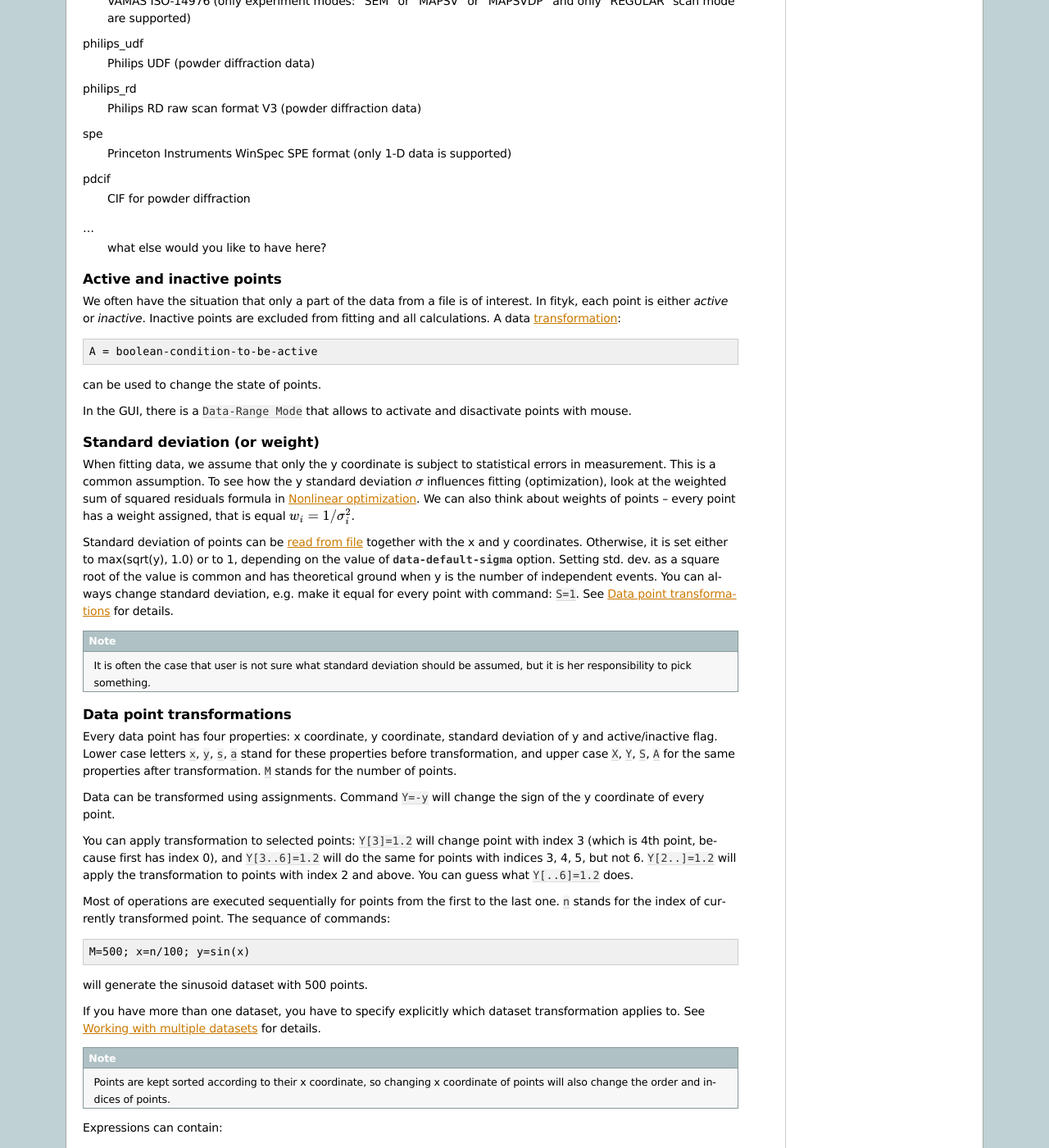
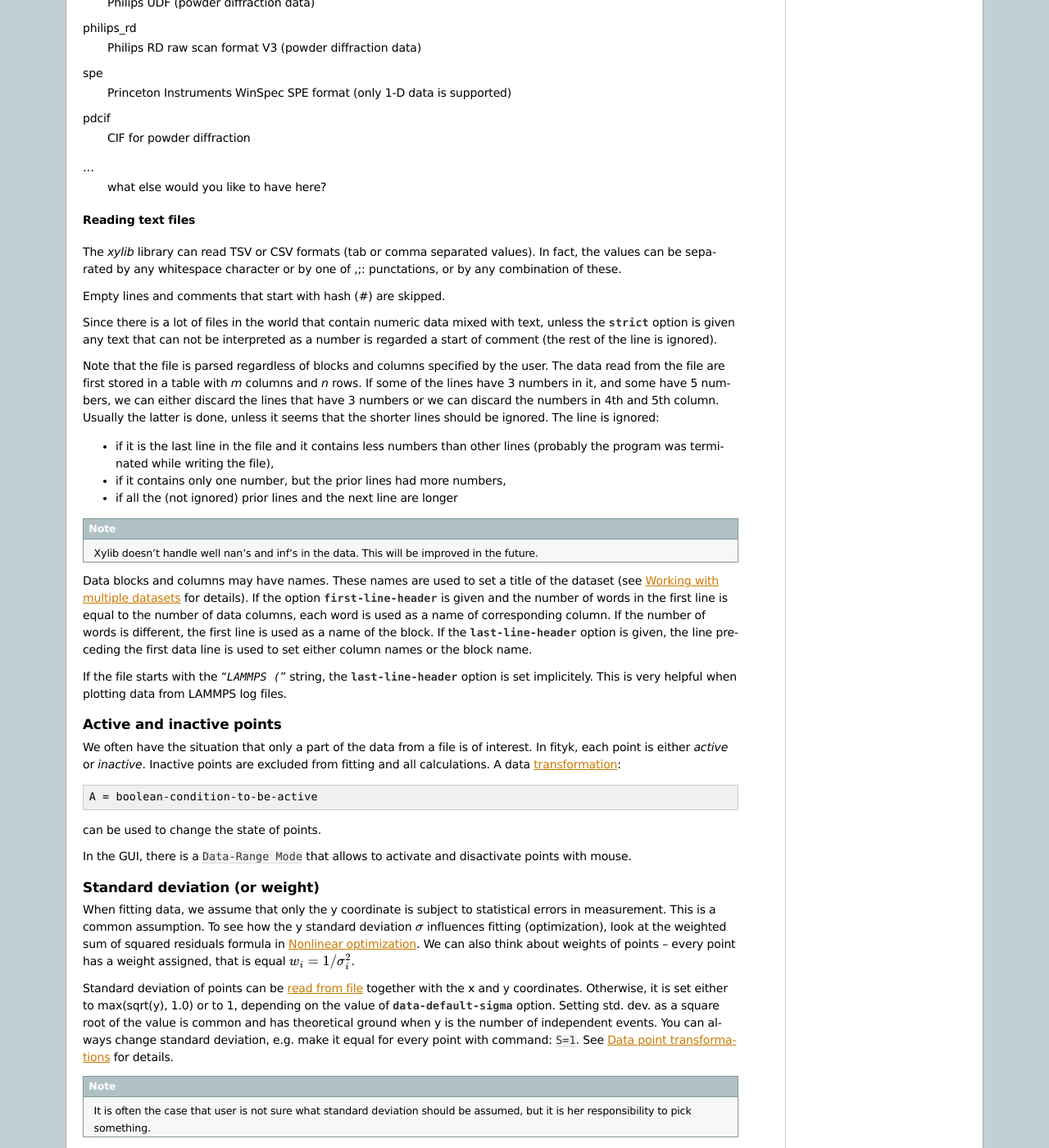
Before and after one commit to wojdyr/fityk, a Sphinx documentation site: the page built from doc/ref.rst, in a window 1280 px wide and 1400 px high, scrolled down 1874 px. Shown: the whole window at 82% size. Built offline with Sphinx 7.4.7, drawn with Linux system fonts in a browser that asks for light colours; formulas are drawn with MathJax 3; some of the changed text lies outside the part shown.

Commit message:
* if data block read from file has a name, it is used as the name of dataset * document in the manual how text files are read

```diff
--- a/doc/ref.rst
+++ b/doc/ref.rst
@@ -39,15 +39,8 @@ Data from experiment
 Loading data
 ------------
 
-The basic file format is ascii text file with every line
-corresponding to one data point. If there are more than two columns
-of numbers, it can be specified which columns corresponds to x and y,
-and, optionally, also sigma.
-Numbers in line can be separated by whitespace, commas or semicolons.
-Lines that can't be read as numbers are ignored.
-
-The `xylib library <http://www.unipress.waw.pl/fityk/xylib/>`_
-is used to read data from file.  New formats can be easily added.
+Data files are read using the
+`xylib library <http://www.unipress.waw.pl/fityk/xylib/>`_.
 
 Points are loaded from files using the command::
 
@@ -97,8 +90,8 @@ Supported filetypes
 ~~~~~~~~~~~~~~~~~~~
 
 text
-    ASCII format. If option first-line-header is given,
-    the first line is read as title.
+    ASCII text, multicolumn numeric data.
+    The details are given in the next section.
 
 dbws
     format used by DBWS (program for Rietveld analysis)
@@ -139,6 +132,51 @@ pdcif
 
 ...
     what else would you like to have here?
+
+Reading text files
+~~~~~~~~~~~~~~~~~~
+The *xylib* library can read TSV or CSV formats (tab or comma separated
+values). In fact, the values can be separated by any whitespace character
+or by one of ,;: punctations, or by any combination of these.
+
+Empty lines and comments that start with hash (#) are skipped.
+
+Since there is a lot of files in the world that contain numeric data mixed
+with text, unless the :option:`strict` option is given
+any text that can not be interpreted as a number is regarded a start of
+comment (the rest of the line is ignored).
+
+Note that the file is parsed regardless of blocks and columns specified
+by the user. The data read from the file are first stored in a table
+with *m* columns and *n* rows.
+If some of the lines have 3 numbers in it, and some have 5 numbers, we can
+either discard the lines that have 3 numbers or we can discard the numbers
+in 4th and 5th column. Usually the latter is done, unless it seems that the
+shorter lines should be ignored. The line is ignored:
+
+* if it is the last line in the file and it contains less numbers than other
+  lines (probably the program was terminated while writing the file),
+
+* if it contains only one number, but the prior lines had more numbers,
+
+* if all the (not ignored) prior lines and the next line are longer
+
+.. note:: Xylib doesn't handle well nan's and inf's in the data. This will be
+          improved in the future.
+
+Data blocks and columns may have names. These names are used to set
+a title of the dataset (see :ref:`multidata` for details).
+If the option :option:`first-line-header` is given and the number of words
+in the first line is equal to the number of data columns,
+each word is used as a name of corresponding column.
+If the number of words is different, the first line is used as a name of the
+block.
+If the :option:`last-line-header` option is given, the line preceding
+the first data line is used to set either column names or the block name.
+
+If the file starts with the "`LAMMPS (`" string,
+the :option:`last-line-header` option is set implicitely.
+This is very helpful when plotting data from LAMMPS log files.
 
 Active and inactive points
 --------------------------
@@ -457,9 +495,15 @@ Each dataset has a separate :ref:`model <model>`,
 that can be fitted to the data. This is explained in the next chapter.
 
 Each dataset also has a title (it does not have to be unique, however).
-When loading file, a title is automatically created, either using
-the filename or by reading it from the file (depending on the format
-of the file). Titles can be changed using the command::
+When loading file, a title is automatically created:
+
+* if there is a name associated with the column *ycol*, the title
+  is based on it;
+* otherwise, if there is a name associated with the data block read from file,
+  the title is set to this name;
+* otherwise, the title is based on the filename
+
+Titles can be changed using the command::
 
    set @n.title=new-title
 
```
Also changed, not shown: 1 other file.
